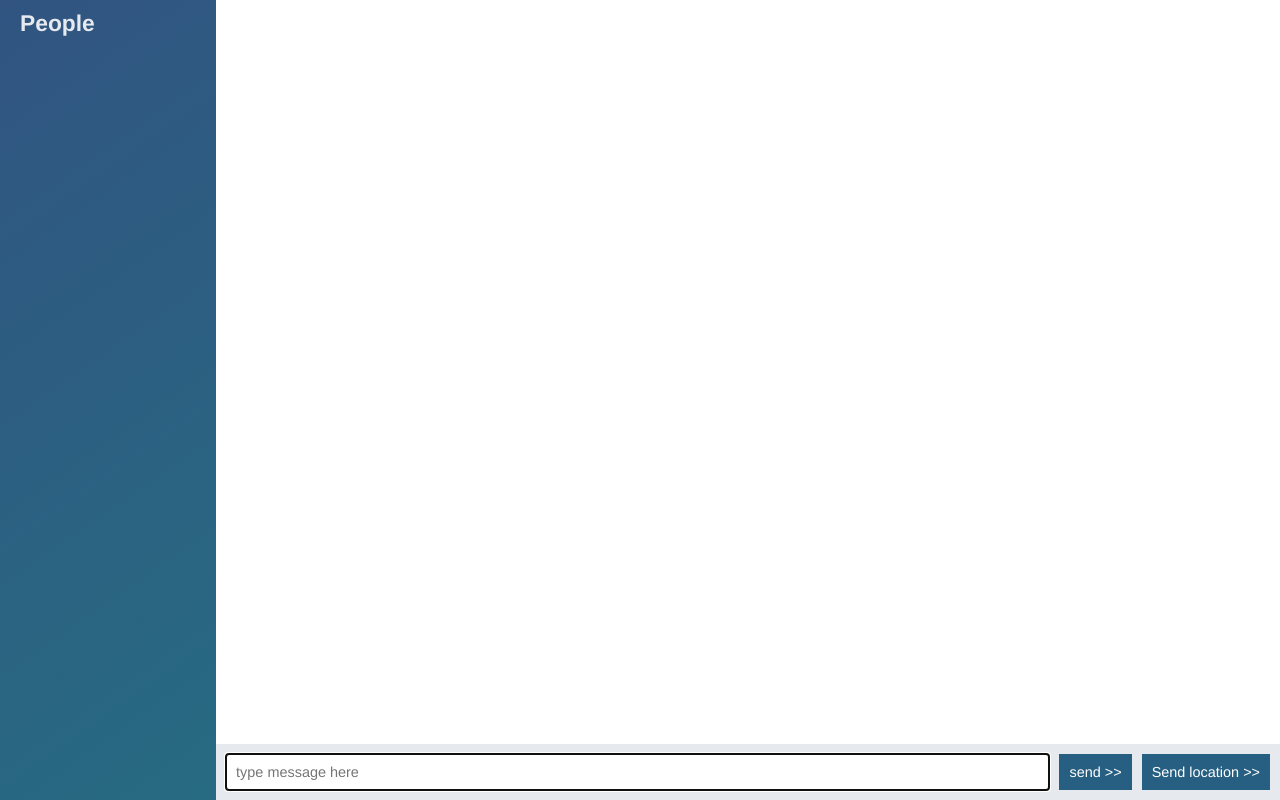
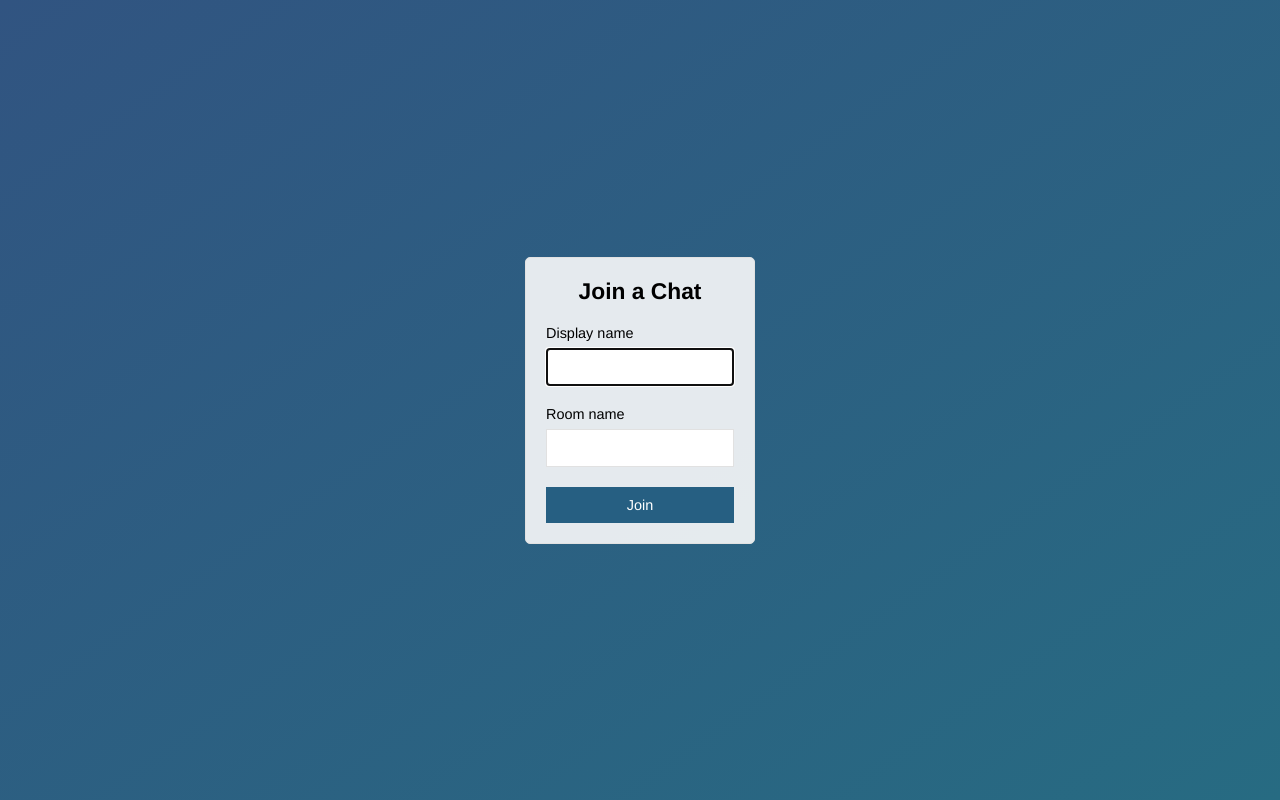
Before and after one commit to pazpazon/udemy_node_chat_app, a website: page public/index.html in a window 1280 px wide. Drawn offline with nearby package versions, Linux system fonts and the light colour scheme; no server answers.

```diff
--- a/public/index.html
+++ b/public/index.html
@@ -2,51 +2,28 @@
 <html>
   <head>
     <meta charset="utf-8">
+    <meta name="viewport" content="width=device-width, initial-scale=1, user-scalable=no">
+    <title>Join | ChatApp</title>
     <link rel="stylesheet" href="/css/styles.css">
   </head>
-  <body class="chat">
-    <div class="chat__sidebar">
-      <h3>People</h3>
-      <div id="users"></div>
+  <body class="centered-form">
+    <div class="centered-form__form">
+      <form action="/chat.hmtl">
+        <div class="form-field">
+          <h3>Join a Chat</h3>
+        </div>
+        <div class="form-field">
+          <label>Display name</label>
+          <input type="text" name="name" autofocus />
+        </div>
+        <div class="form-field">
+          <label>Room name</label>
+          <input type="text" name="room" />
+        </div>
+        <div class="form-field">
+          <button>Join</button>
+        </div>
+      </form>
     </div>
-    <div class="chat__main">
-        <ol id="messages" class="chat__messages"></ol>
-        <div class="chat__footer">
-            <form id="message-form">
-                <input name="message-text" type="text" placeholder="type message here"
-                 autofocus autocomplete="off"/>
-                <button>send >></button>
-              </form>
-              <button id="send-location">Send location >></button>
-        </div>
-      </div>
-      <script id="message-template" type="text/template">
-        <li class="message">
-            <div class="message__title">
-              <h4>{{from}}</h4>
-              <span>{{createdAt}}</span>
-            </div>
-            <div class="message__body"><p>{{text}}</p></div>
-          </li>
-      </script>
-      <script id="location-message-template" type="text/template">
-        <li class="message">
-            <div class="message__title">
-              <h4>{{from}}</h4>
-              <span>{{createdAt}}</span>
-            </div>
-            <div class="message__body">
-              <p>
-                <a href="{{url}}" target="_blank">My location</a>
-              </p>
-            </div>
-          </li>
-      </script>
-
-    <script src="/socket.io/socket.io.js"></script>
-    <script src="/js/libs/jquery-3.3.1.min.js"></script>
-    <script src="/js/libs/moment.js"></script>
-    <script src="/js/libs/mustache.js"></script>
-    <script src="/js/index.js"></script>
   </body>
 </html>
```
Also changed, not shown: public/chat.html (added, +54 -0 lines), public/js/chat.js (renamed from public/js/index.js).
